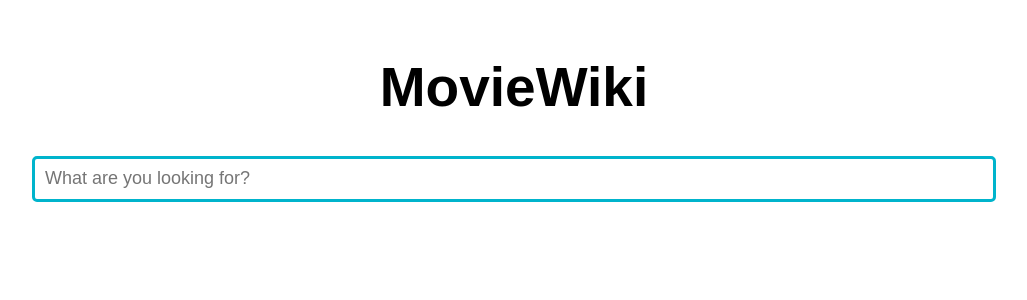
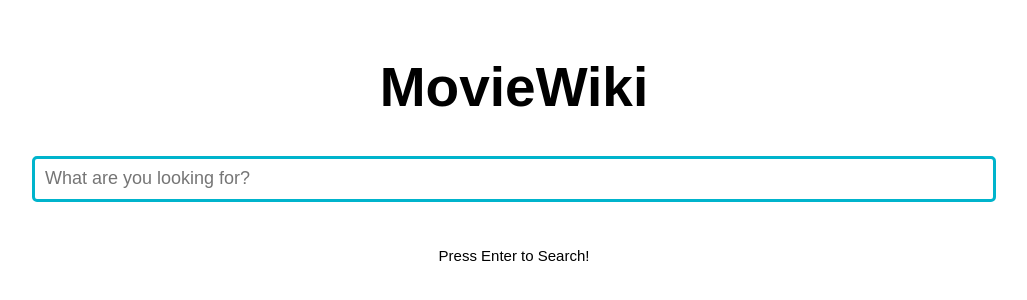
Before and after one commit to sounak07/MovieWiki, a plain HTML site: page index.html in a window 1280 px wide. Shown: the part 190-490 px from the top of the page, without its empty margins (126-1153 px from the left). Drawn offline with Linux system fonts and the light colour scheme; a web font is replaced by a local one.

Commit message:
Added helper text in index page

```diff
--- a/index.html
+++ b/index.html
@@ -15,7 +15,9 @@
         <h1 id="title">MovieWiki</h1>
         <form class="search" id="searchForm">
             <input type="text" id="searchText" class="searchTerm" placeholder="What are you looking for?">
+
         </form>
+        <p style="font-size: 15px;">Press Enter to Search!</p>
     </div>
 </body>
 
```
